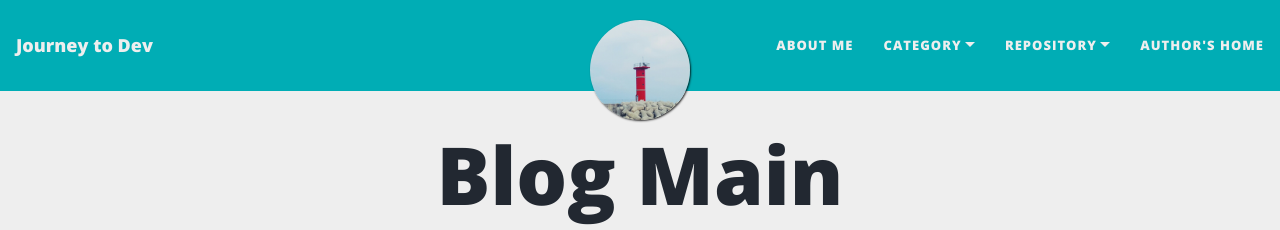
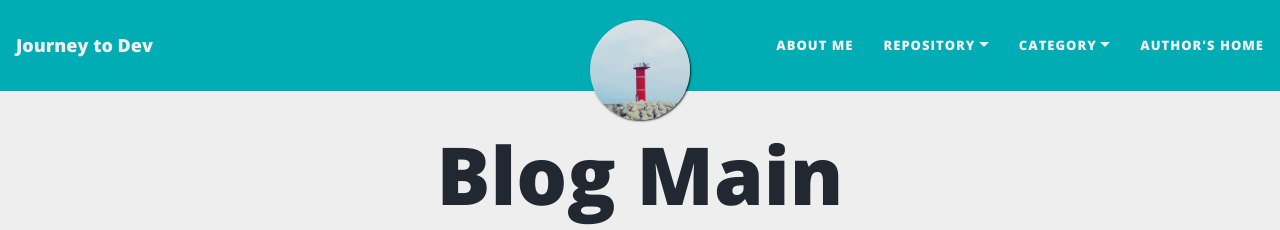
Before and after one commit to roqhdehd502/roqhdehd502.github.io, a Jekyll site: the page built from index.html, in a window 1280 px wide. Shown: the top 230 px of the page. Built offline with Jekyll 4.4.1, drawn with Linux system fonts in a browser that asks for light colours; nearby versions of some CDN libraries; the list of posts is cut into pages by our own code; part of the change alters nothing that is shown.

```diff
--- a/_config.yml
+++ b/_config.yml
@@ -15,13 +15,14 @@ author: MinWoo Na
 
 navbar-links:
   About Me: "aboutme"
+  Repository:
+    - Web Dev.: "https://github.com/roqhdehd502/WebDev"
+    - NNN Project: "https://github.com/roqhdehd502/Namin-Neural-Network"
   Category:
     - WebDev: "/category/WebDev"
     - MacLrn: "/category/MachineLearning"
     - Etc: "/category/Etc"
-  Repository:
-    - Web Dev.: "https://github.com/roqhdehd502/WebDev"
-    - NNN Project: "https://github.com/roqhdehd502/Namin-Neural-Network"
+
   Author's home: "https://github.com/roqhdehd502"
 
 # --- 로고 --- #
```
